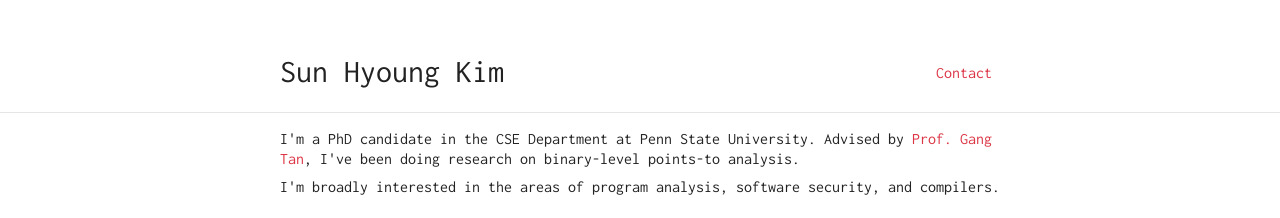
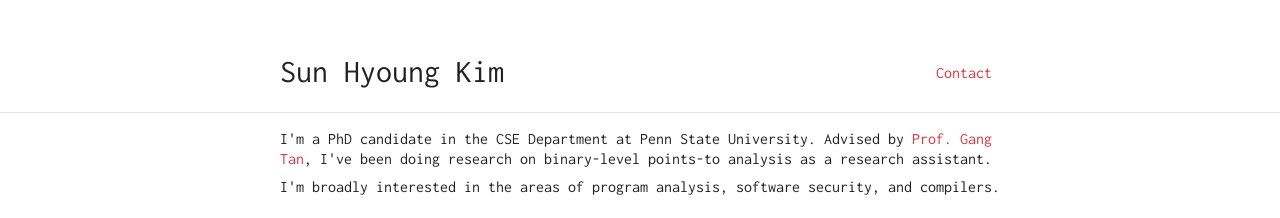
Before and after one commit to sk0513/sk0513.github.io, a plain HTML site: page index.html in a window 1280 px wide. Shown: the top 218 px of the page. Drawn offline with nearby package versions, Linux system fonts and the light colour scheme; files that its build step writes are made by us from their sources.

Commit message:
Update index.html

```diff
--- a/index.html
+++ b/index.html
@@ -46,7 +46,7 @@
 <div id="content">
 <div class="container">
 	<h1 id="about-me"></h1>
-<p>I'm a PhD candidate in the CSE Department at Penn State University. Advised by <a href="http://www.cse.psu.edu/~gxt29/">Prof. Gang Tan</a>, I've been doing research on binary-level points-to analysis. </p>
+<p>I'm a PhD candidate in the CSE Department at Penn State University. Advised by <a href="http://www.cse.psu.edu/~gxt29/">Prof. Gang Tan</a>, I've been doing research on binary-level points-to analysis as a research assistant. </p>
 <p>I'm broadly interested in the areas of program analysis, software security, and compilers. </p>
 <h1 id="research-interest">Research Interests</h1>
 
```
